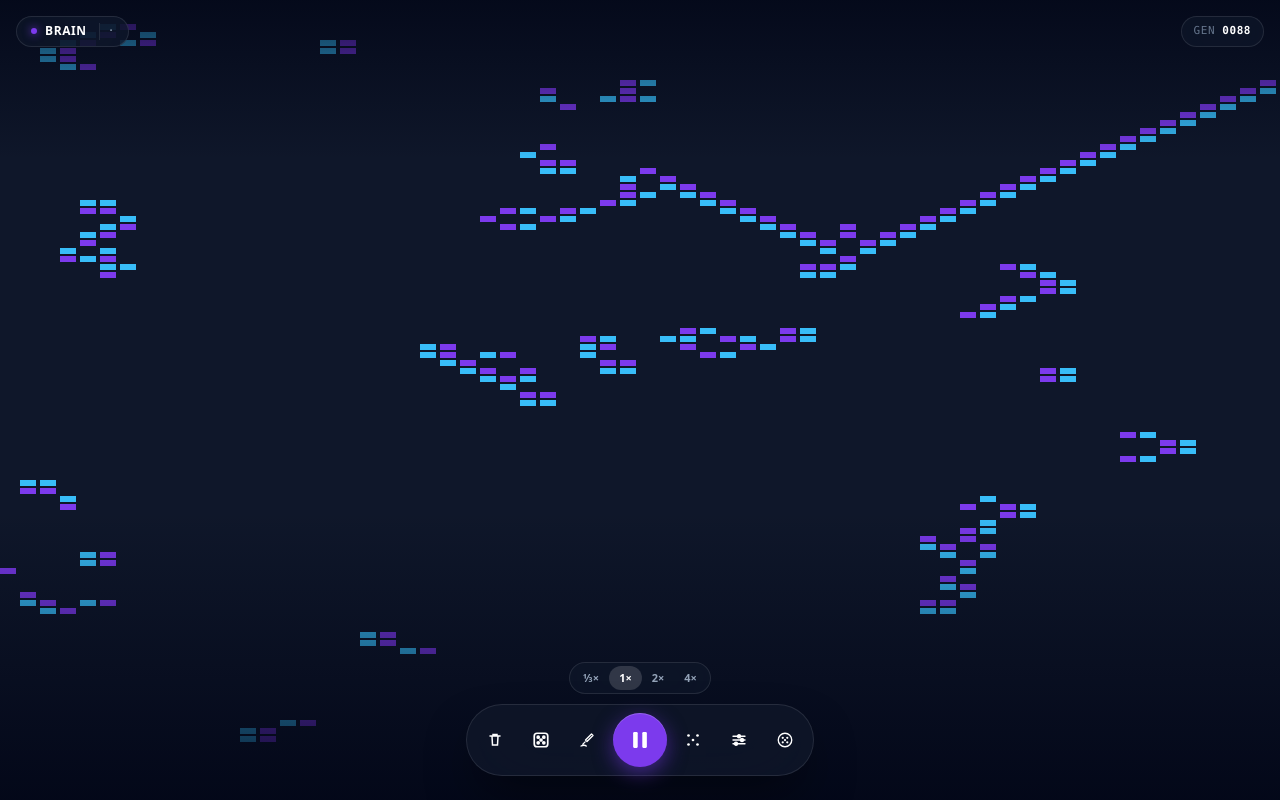
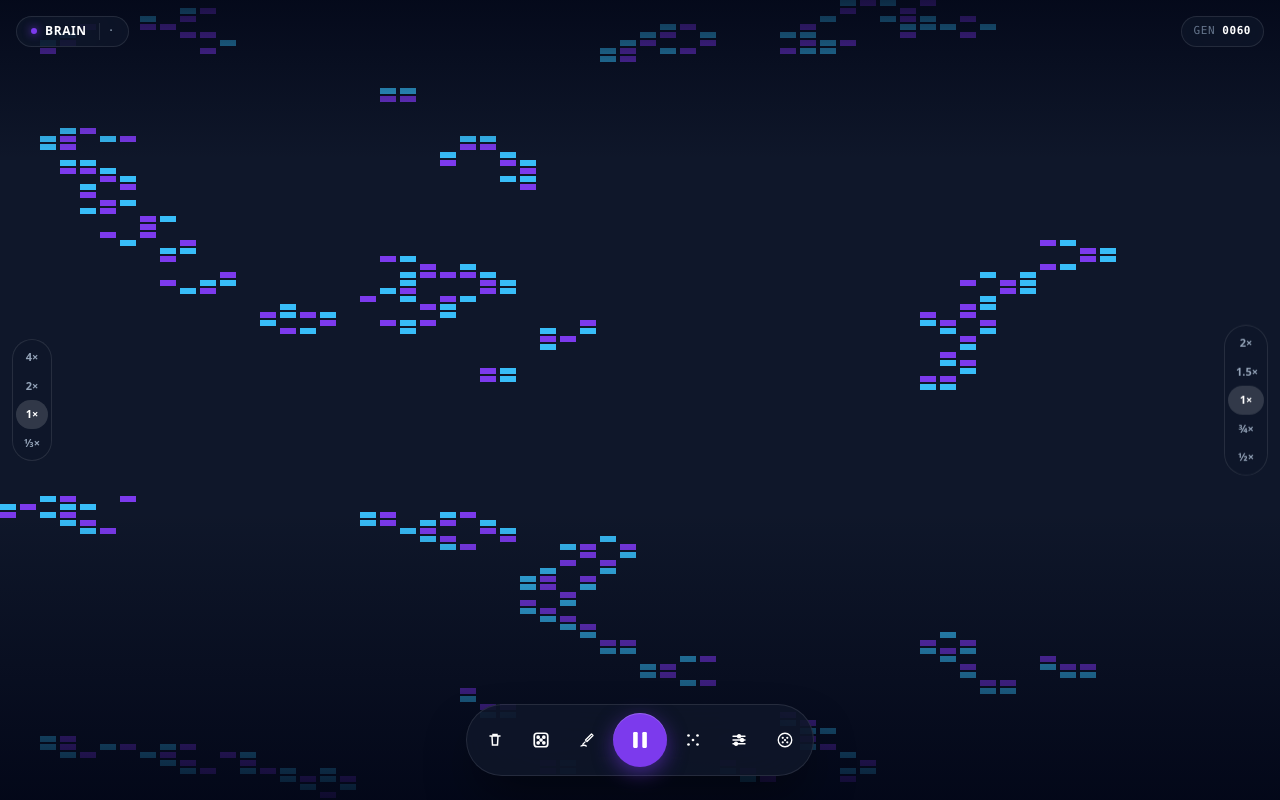
Before and after one commit to tdkhai1998/conway, a React (Vite) app: page / in a window 1280 px wide. Built offline with nearby package versions, Linux system fonts and the light colour scheme.

Commit message:
feat: vertical speed pill left, zoom pill right

```diff
--- a/src/CellularAutomataDemo.jsx
+++ b/src/CellularAutomataDemo.jsx
@@ -172,6 +172,7 @@ export default function CellularAutomataDemo() {
   const [speedIdx, setSpeedIdx] = useState(1);
 
   const [colorPaletteId, setColorPaletteId] = useState(null);
+  const [zoom, setZoom] = useState(1);
 
   const canvasRef = useRef(null);
   const gridRef = useRef(makeRandomGrid("brian"));
@@ -291,7 +292,7 @@ export default function CellularAutomataDemo() {
         onPointerUp={() => { drawingRef.current = false; }}
         onPointerCancel={() => { drawingRef.current = false; }}
         className="absolute inset-0 w-full h-full touch-none"
-        style={{ cursor: patternBrush ? "copy" : "crosshair", imageRendering: "pixelated" }}
+        style={{ cursor: patternBrush ? "copy" : "crosshair", imageRendering: "pixelated", transform: `scale(${zoom})`, transformOrigin: "center center" }}
       />
 
       {/* ─── Protection gradients ─── */}
@@ -322,6 +323,41 @@ export default function CellularAutomataDemo() {
         <span className="text-white font-bold">{String(generation).padStart(4, "0")}</span>
       </div>
 
+      {/* ─── Left: speed pill ─── */}
+      <div
+        className={`absolute left-3 z-20 flex flex-col items-center p-[3px] rounded-full bg-slate-900/70 backdrop-blur-xl border border-white/10 transition-opacity duration-200 ${sheet ? "opacity-0 pointer-events-none" : "opacity-100"}`}
+        style={{ top: "50%", transform: "translateY(-50%)" }}
+      >
+        {["4×", "2×", "1×", "⅓×"].map((label, i) => {
+          const idx = 3 - i;
+          return (
+            <button
+              key={idx}
+              onClick={() => setSpeedIdx(idx)}
+              className={`px-2 py-1.5 rounded-full text-[11px] font-bold tabular-nums transition w-8 text-center ${
+                speedIdx === idx ? "bg-white/15 text-white" : "text-slate-400 active:bg-white/5"
+              }`}
+            >{label}</button>
+          );
+        })}
+      </div>
+
+      {/* ─── Right: zoom pill ─── */}
+      <div
+        className={`absolute right-3 z-20 flex flex-col items-center p-[3px] rounded-full bg-slate-900/70 backdrop-blur-xl border border-white/10 transition-opacity duration-200 ${sheet ? "opacity-0 pointer-events-none" : "opacity-100"}`}
+        style={{ top: "50%", transform: "translateY(-50%)" }}
+      >
+        {[{ label: "2×", v: 2 }, { label: "1.5×", v: 1.5 }, { label: "1×", v: 1 }, { label: "¾×", v: 0.75 }, { label: "½×", v: 0.5 }].map(({ label, v }) => (
+          <button
+            key={v}
+            onClick={() => setZoom(v)}
+            className={`px-2 py-1.5 rounded-full text-[11px] font-bold tabular-nums transition w-9 text-center ${
+              zoom === v ? "bg-white/15 text-white" : "text-slate-400 active:bg-white/5"
+            }`}
+          >{label}</button>
+        ))}
+      </div>
+
       {/* ─── Pattern brush badge ─── */}
       {patternBrush && !sheet && (
         <div className="absolute top-16 left-1/2 -translate-x-1/2 z-20 mt-8 flex items-center gap-2 px-3.5 py-1.5 rounded-full bg-violet-600/85 backdrop-blur-xl border border-white/15 shadow-lg shadow-violet-600/40">
@@ -338,19 +374,6 @@ export default function CellularAutomataDemo() {
         className={`absolute left-0 right-0 z-30 flex flex-col items-center gap-2.5 transition-opacity duration-200 ${sheet ? "opacity-40 pointer-events-none" : "opacity-100"}`}
         style={{ bottom: "max(env(safe-area-inset-bottom), 24px)" }}
       >
-        {/* speed dial */}
-        <div className="flex items-center p-[3px] rounded-full bg-slate-900/70 backdrop-blur-xl border border-white/10">
-          {["⅓×", "1×", "2×", "4×"].map((label, i) => (
-            <button
-              key={i}
-              onClick={() => setSpeedIdx(i)}
-              className={`px-2.5 py-1 rounded-full text-[11px] font-bold tabular-nums transition ${
-                speedIdx === i ? "bg-white/15 text-white" : "text-slate-400 active:bg-white/5"
-              }`}
-            >{label}</button>
-          ))}
-        </div>
-
         {/* primary capsule */}
         <div className="flex items-center gap-1.5 p-2 rounded-[36px] bg-slate-900/80 backdrop-blur-2xl border border-white/10 shadow-2xl shadow-black/50">
           <HudIcon onClick={clearGrid} title="Clear"><TrashIcon /></HudIcon>
```
